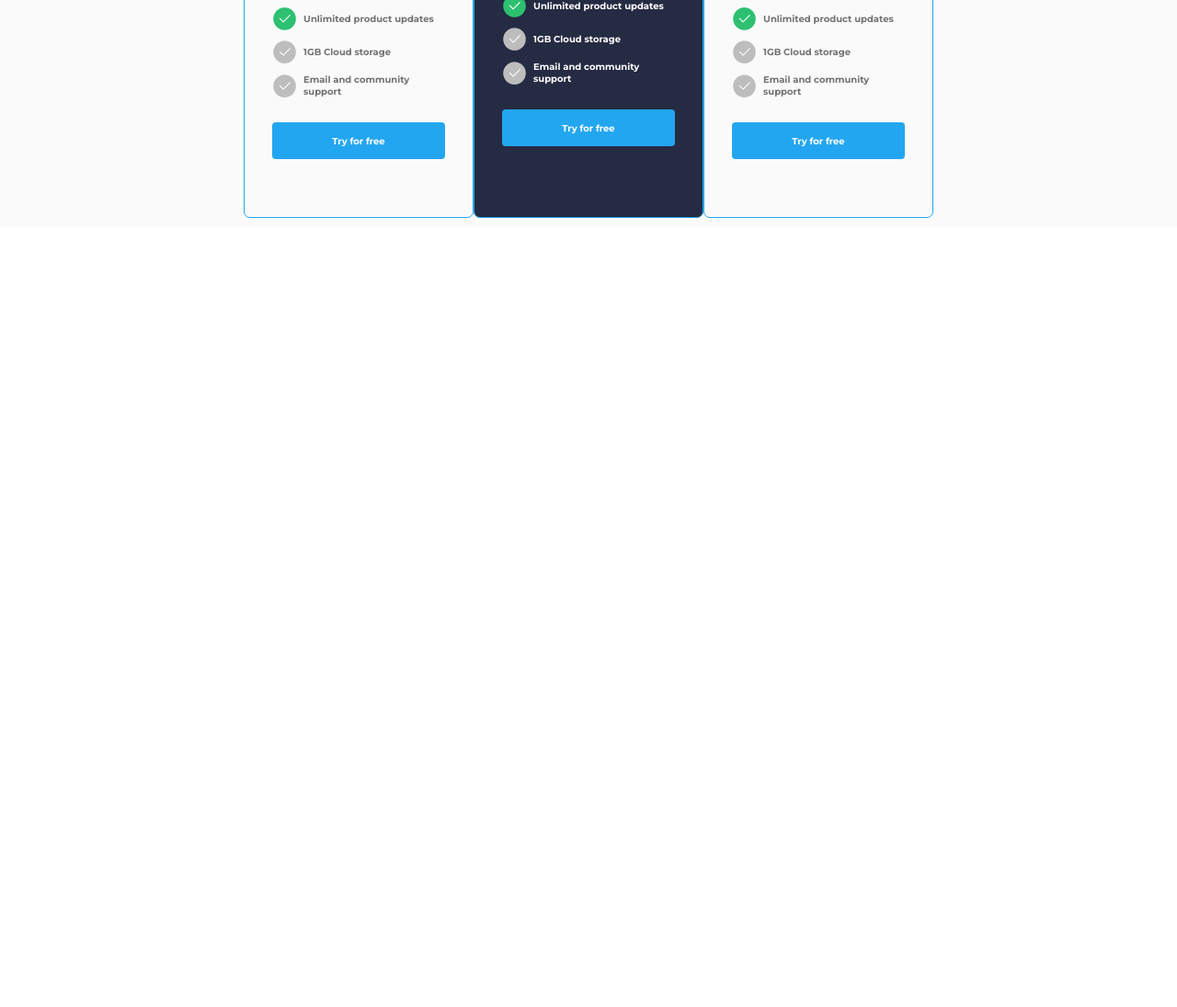
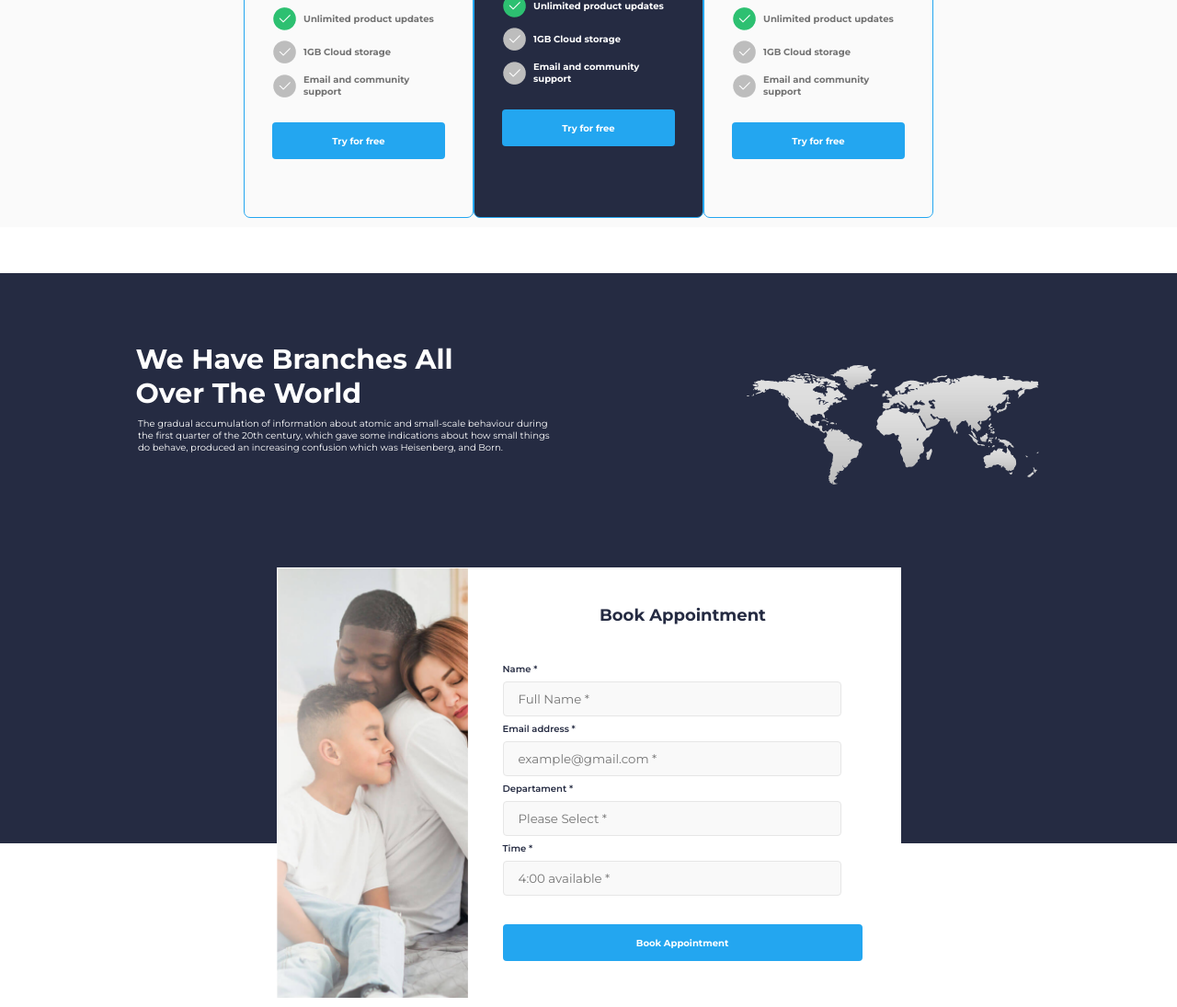
Before and after one commit to Ramil-Kayumov/maket1, a plain HTML site: page index.html in a window 1280 px wide. Shown: the part 2353-3448 px from the top of the page at 92% size. Before the commit the page ends 2600 px from the top, so only its background shows below. Drawn offline with Linux system fonts and the light colour scheme.

Commit message:
сделал секцию contact-2

```diff
--- a/assets/style.css
+++ b/assets/style.css
@@ -426,3 +426,93 @@ nav ul li a{
   font-size: 10px;
   text-align: left;
 }
+/* contact-2 */
+.contact-2{
+  margin-top: 50px;
+  background: #252B42;
+  height: 620px;
+}
+.map{
+  display: flex;
+  justify-content: space-between;
+  align-items: center;
+}
+.map .text{
+  width: 460px;
+  height: 250px;
+  display: flex;
+  flex-direction: column;
+}
+.map h2{
+  margin-left: -120px;
+  text-align: left;
+  font-size: 30px;
+  font-weight: bold;
+  color: white;
+}
+.map p{
+  text-align: left;
+  color: white;
+  font-size: 10px;
+  font-weight: medium;
+}
+.contact-2-info{
+  margin: 0 auto;
+  width: 679px;
+  height: 468px;
+  background: white;
+  display: flex;
+}
+.contact-2-info .left{
+  background-image: url(./img/negr.png);
+  background-size: cover;
+  background-repeat: no-repeat;
+  width: 208px;
+  height: 468px;
+}
+.contact-2-info .right{
+  width: 468px;
+  height: 468px;
+  padding: 31px 38px;
+  display: flex;
+  flex-direction: column;
+  gap: 31px;
+}
+.right h3{
+  margin: 10px auto;
+  font-size: 18px;
+  color: #252B42;
+}
+.inputs{
+  display: flex;
+  flex-direction: column;
+  gap: 7px;
+}
+.input p{
+  font-size: 10px;
+  font-weight: 600;
+  color: #252B42;
+  margin-bottom: 7px;
+}
+.input input{
+  outline: none;
+  border-radius: 4px;
+  padding: 0 16px;
+  width: 368px;
+  height: 38px;
+  background: #F9F9F9;
+  border: 1px solid #E6E6E6;
+}
+.btn-submit-2{
+  width: 391px;
+  height: 40px;
+  background: #23A6F0;
+  border-radius: 4px;
+  display: flex;
+  align-items: center;
+  justify-content: center;
+  color: white;
+  font-weight: bold;
+  font-size: 10px;
+  cursor: pointer;
+}
--- a/index.html
+++ b/index.html
@@ -285,6 +285,48 @@
         </div>
 
       </section>
+      <section class="contact-2">
+        <div class="container">
+          <div class="map">
+            <div class="text">
+              <h2>We Have Branches All <br>
+                Over The World</h2>
+              <p>The gradual accumulation of information about atomic and
+                small-scale behaviour during the first quarter of the 20th
+                century, which gave some indications about how small things
+                do behave, produced an increasing confusion which was
+                Heisenberg, and Born.</p>
+            </div>
+            <img src="./assets/img/map.png" alt="">
+          </div>
+          <div class="contact-2-info">
+            <div class="left"></div>
+            <div class="right">
+              <h3>Book Appointment</h3>
+              <div class="inputs">
+                <div class="input">
+                <p>Name *</p>
+                <input type="text" placeholder="Full Name *">
+              </div>
+              <div class="input">
+                <p>Email address *</p>
+                <input type="text" placeholder="example@gmail.com *">
+              </div>
+              <div class="input">
+                <p>Departament *</p>
+                <input type="text" placeholder="Please Select *">
+              </div>
+              <div class="input">
+                <p>Time *</p>
+                <input type="text" placeholder="4:00 available *">
+              </div>
+              </div>
+
+              <div class="btn-submit-2">Book Appointment</div>
+            </div>
+          </div>
+        </div>
+      </section>
     </main>
     <footer></footer>
   </body>
```
Also changed, not shown: assets/img/map.png (added), assets/img/negr.png (added).
